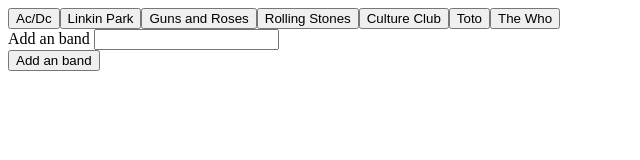
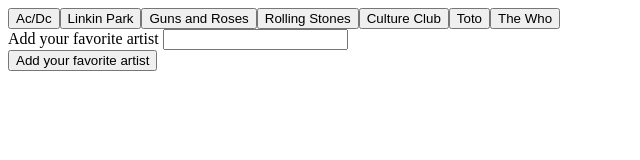
Before and after one commit to DogeCentral/Giftastic, a plain HTML site: page index.html in a window 1280 px wide. Shown: the whole page, without its empty margins (0-640 px from the left). Drawn offline with nearby package versions, Linux system fonts and the light colour scheme.

Commit message:
heckin done

```diff
--- a/index.html
+++ b/index.html
@@ -17,10 +17,10 @@
 
      <div class = "container">
          <form id="gif-add-input">
-               <label for="gif-input">Add an band</label>
+               <label for="gif-input">Add your favorite artist</label>
                <input type="text" id="gif-input"><br>
 
-               <input id="add-gif" type="submit" value="Add an band">
+               <input id="add-gif" type="submit" value="Add your favorite artist">
              </form>
      </div>
 
```
Also changed, not shown: gifpeanutbutter.js (+21 -22 lines).
